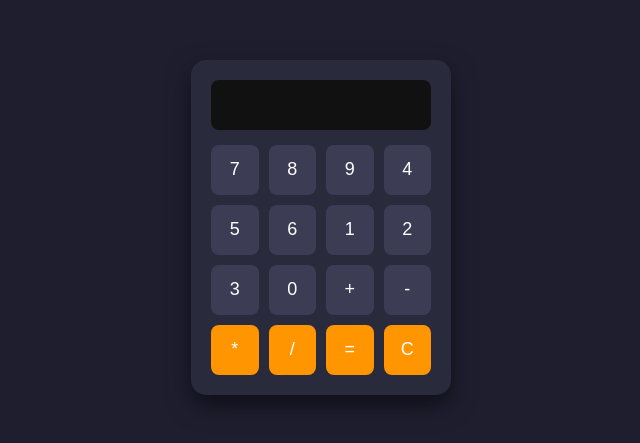
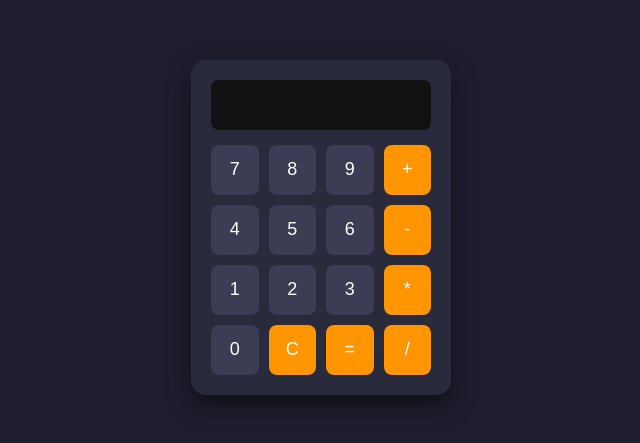
Before and after one commit to antifumo/calculadora, an Electron app: page src/view/index.html in a window 800 px wide. Shown: the part 181-624 px from the top of the page, without its empty margins (79-719 px from the left). Drawn offline with Linux system fonts and the light colour scheme.

Commit message:
Atualiza layout da calculadora

```diff
--- a/src/public/css/style.css
+++ b/src/public/css/style.css
@@ -58,7 +58,9 @@ button:active {
 }
 
 /* Operadores */
-button:nth-child(13),
+button:nth-child(4),
+button:nth-child(8),
+button:nth-child(12),
 button:nth-child(14),
 button:nth-child(15),
 button:nth-child(16) {
--- a/src/view/index.html
+++ b/src/view/index.html
@@ -11,30 +11,33 @@
   <input type="text" id="display" disabled>
 
   <div class="botoes">
-    <!-- Números -->
+
     <button onclick="adicionar('7')">7</button>
     <button onclick="adicionar('8')">8</button>
     <button onclick="adicionar('9')">9</button>
+
+<button onclick="adicionar('+')">+</button>
 
     <button onclick="adicionar('4')">4</button>
     <button onclick="adicionar('5')">5</button>
     <button onclick="adicionar('6')">6</button>
 
+    <button onclick="adicionar('-')">-</button>
+
     <button onclick="adicionar('1')">1</button>
     <button onclick="adicionar('2')">2</button>
     <button onclick="adicionar('3')">3</button>
-
+<button onclick="adicionar('*')">*</button>
     <button onclick="adicionar('0')">0</button>
 
-    <!-- Operadores -->
-    <button onclick="adicionar('+')">+</button>
-    <button onclick="adicionar('-')">-</button>
-    <button onclick="adicionar('*')">*</button>
+
+
+    <button onclick="limpar()">C</button>
+
+
+
+    <button onclick="calcular()">=</button>
     <button onclick="adicionar('/')">/</button>
-
-    <!-- Ações -->
-    <button onclick="calcular()">=</button>
-    <button onclick="limpar()">C</button>
   </div>
 </div>
 <script src="../public/js/calculo.js"></script>
```
